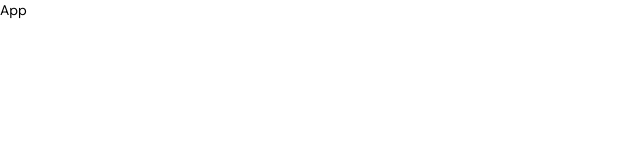
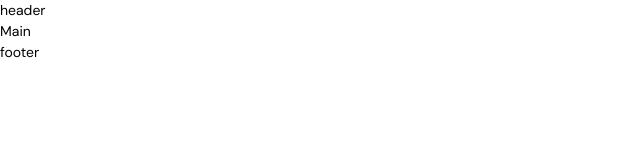
Before and after one commit to ppyom/shopping-mall, a React (Vite) app: page / in a window 1280 px wide. Shown: the top 160 px of the page, without its empty margins (0-640 px from the left). Built offline with nearby package versions, Linux system fonts and the light colour scheme.

Commit message:
design: 기본 레이아웃 템플릿 컴포넌트 생성

```diff
--- a/src/App.tsx
+++ b/src/App.tsx
@@ -1,5 +1,15 @@
+import Header from './components/layouts/Header/Header.tsx';
+import MainPage from './pages/MainPage/MainPage.tsx';
+import Footer from './components/layouts/Footer/Footer.tsx';
+
 const App = () => {
-  return <>App</>;
+  return (
+    <>
+      <Header />
+      <MainPage />
+      <Footer />
+    </>
+  );
 };
 
 export default App;
--- /dev/null
+++ b/src/components/layouts/Footer/Footer.tsx
@@ -0,0 +1,5 @@
+const Footer = () => {
+  return <footer>footer</footer>;
+};
+
+export default Footer;
--- /dev/null
+++ b/src/components/layouts/Header/Header.tsx
@@ -0,0 +1,5 @@
+const Header = () => {
+  return <header>header</header>;
+};
+
+export default Header;
--- /dev/null
+++ b/src/pages/MainPage/MainPage.tsx
@@ -0,0 +1,5 @@
+const MainPage = () => {
+  return <main>Main</main>;
+};
+
+export default MainPage;
```
